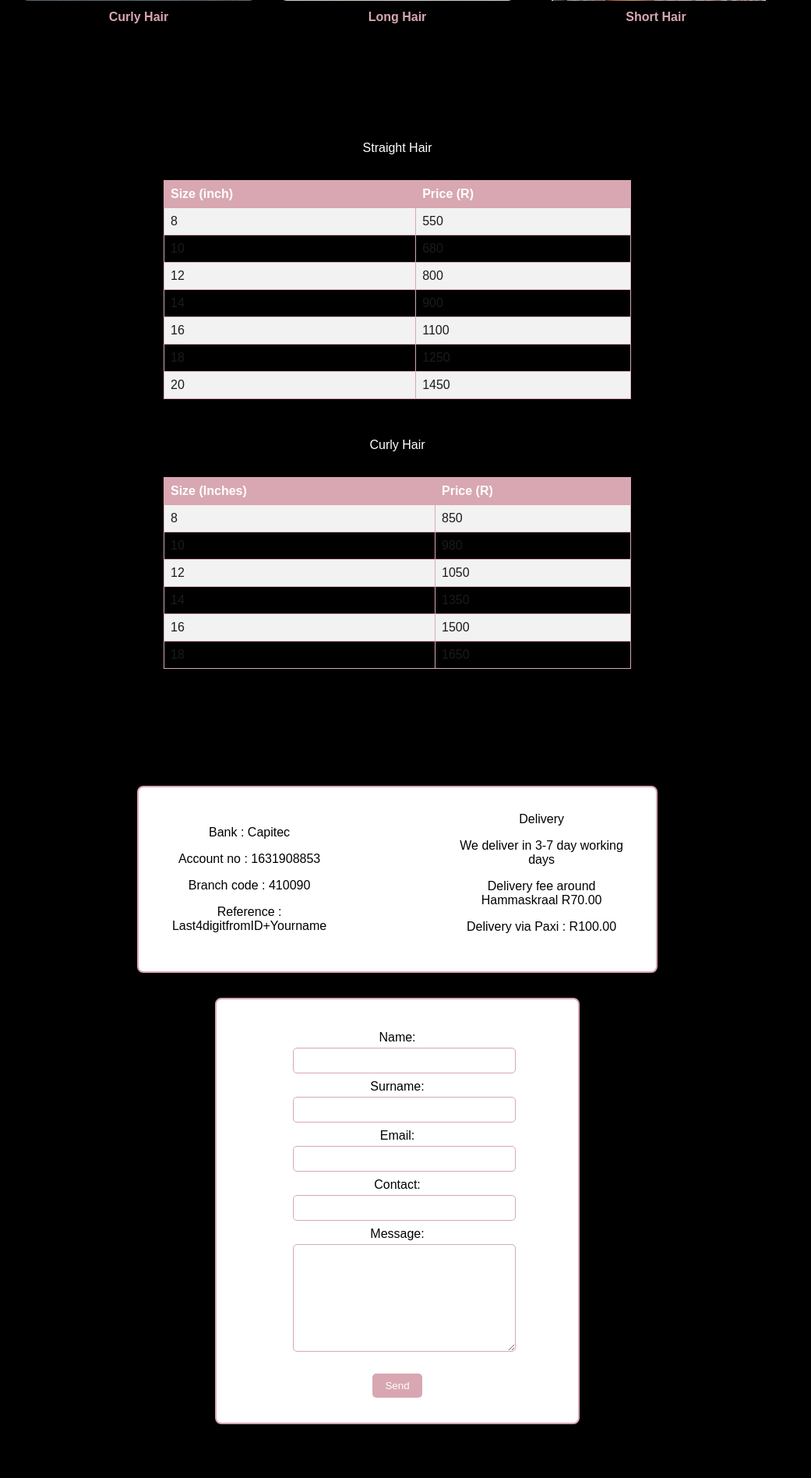
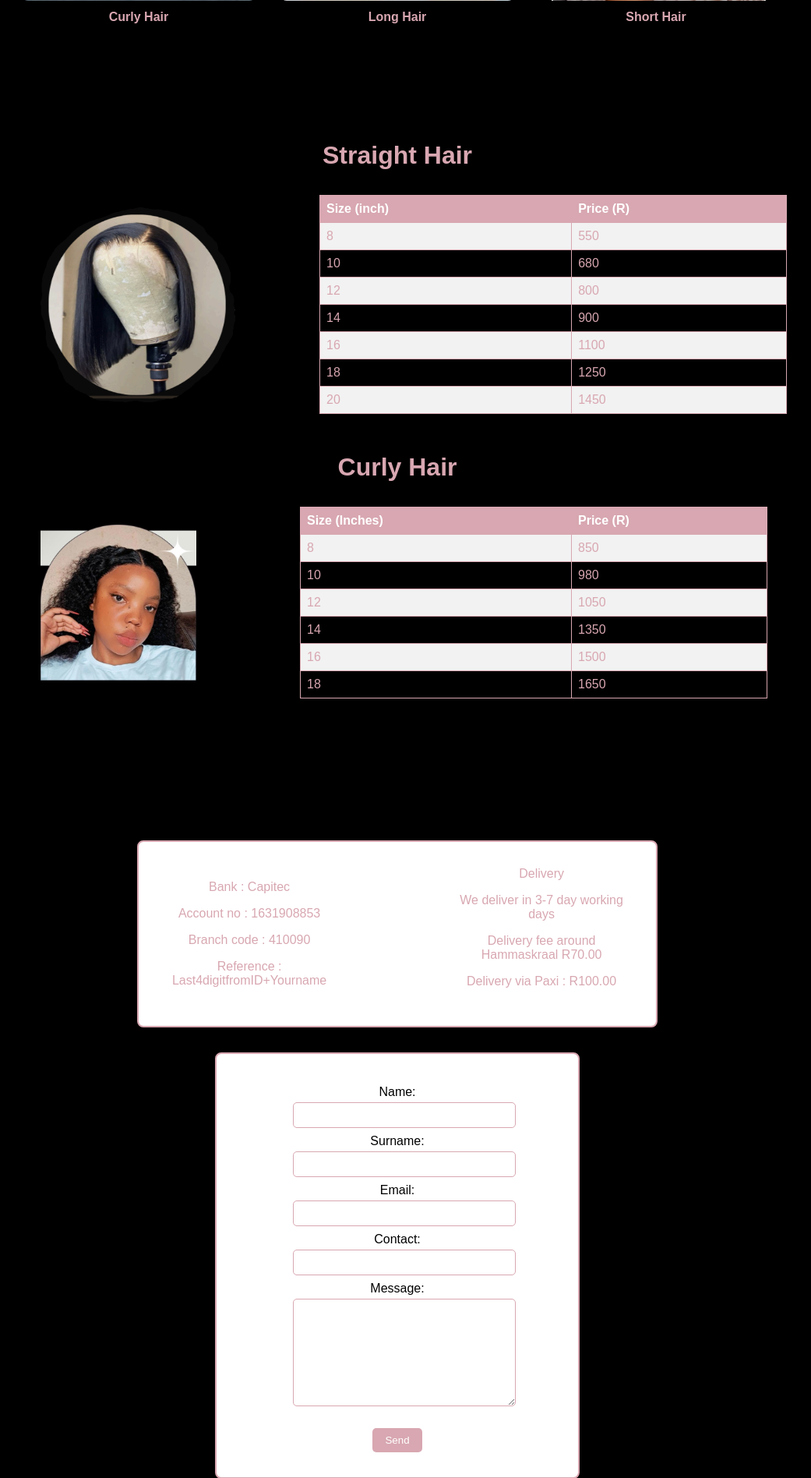
Before and after one commit to Tahfentse/Pertu-s-hairsalon, a Django app: page /home in a window 1280 px wide. Shown: the part 964-2860 px from the top of the page at 78% size, without its empty margins (130-1171 px from the left). Run offline with Django 5.2, Linux system fonts and the light colour scheme.

Commit message:
updated the website

```diff
--- a/Hairsalon/Hairsalon/settings.py
+++ b/Hairsalon/Hairsalon/settings.py
@@ -26,7 +26,7 @@ BASE_DIR = Path(__file__).resolve().parent.parent
 SECRET_KEY = 'django-insecure-+q_(85t(v8kyn2xm7^od1ww!+b!%iugn$y+93^-v3s9vj6l*-s'
 
 # SECURITY WARNING: don't run with debug turned on in production!
-DEBUG = True
+DEBUG = False
 
 ALLOWED_HOSTS = ['*']
 
--- a/Hairsalon/salonAapp/views.py
+++ b/Hairsalon/salonAapp/views.py
@@ -19,24 +19,22 @@ def contact(request):
         name = request.POST.get('name')
         surname = request.POST.get('surname')
         email = request.POST.get('email')
-        contact = request.POST.get('contact')
+        contacts = request.POST.get('contact')
         message = request.POST.get('message')
         existing_customer = Customer.objects.filter(c_email=email).exists()
 
         if existing_customer:
             return render(request, 'home.html')
         else:
-            Customer.c_name = name
-            Customer.c_surname = surname
-            Customer.c_email = email
-            Customer.c_number = contact
-            Customer.c_message = message
-
-            Customer.save()
-
+            new_customer = Customer(
+                c_name=name,
+                c_surname=surname,
+                c_email=email,
+                c_number=contacts,
+                c_message=message
+            )
+            # Save the new instance to the database
+            new_customer.save()
             return render(request, 'succesfull.html')
-
-
-
     else:
         return render(request, '404.html')
--- a/Hairsalon/templates/home.html
+++ b/Hairsalon/templates/home.html
@@ -82,11 +82,17 @@
             width: 80%;
             max-width: 600px;
         }
+        table label{
+         color: #D8A7B1;
+            font-size: 2em;
+            font-weight: bold;
+            margin-bottom: 1rem;
+        }
         table th, table td {
             border: 1px solid #D8A7B1;
             padding: 8px;
             text-align: left;
-            color: #1b1b1b;
+            color: #D8A7B1;
         }
         table th {
             background-color: #D8A7B1;
@@ -152,7 +158,7 @@
             align-items: center;
             justify-content: center;
             background-color: white;
-            color: black;
+            color: #D8A7B1;
             border: 2px solid #D8A7B1;
             padding: 2rem;
             border-radius: 8px;
@@ -161,6 +167,17 @@
             margin: 2rem auto;
             gap: 150px;
         }
+        .cata_logue1{
+            display: flex;
+            flex-direction: row;
+            align-items: center;
+            justify-content: center;
+
+        }
+        .cata_logue1 img {
+            margin-left: 150px;
+        }
+
     </style>
 </head>
 <body>
@@ -199,7 +216,12 @@
         </div>
 
         <div class="table">
-            <label>Straight Hair</label>
+            <label style="color: #D8A7B1;
+            font-size: 2em;
+            font-weight: bold;
+            margin-bottom: 1rem;">Straight Hair</label>
+            <div class="cata_logue1" >
+            <img src="{% static 'constant/img/longHair4.png' %}" width="250px" height="250px"  alt="long hair"/>
             <table>
                 <tr>
                     <th>Size (inch)</th>
@@ -234,8 +256,14 @@
                     <td>1450</td>
                 </tr>
             </table>
+                </div>
             <br>
-            <label>Curly Hair</label>
+            <label style="color: #D8A7B1;
+            font-size: 2em;
+            font-weight: bold;
+            margin-bottom: 1rem;">Curly Hair</label>
+            <div class="cata_logue1">
+                <img src="{% static 'constant/img/PertuOne.jpeg' %}" width="200px" height="200px" alt="curly hair">
             <table>
                 <tr>
                     <th>Size (Inches)</th>
@@ -266,6 +294,7 @@
                     <td>1650</td>
                 </tr>
             </table>
+            </div>
         </div>
 
         <div class="details">
```
Also changed, not shown: Hairsalon/db.sqlite3, Hairsalon/static/constant/img/longHair4.png (added).
